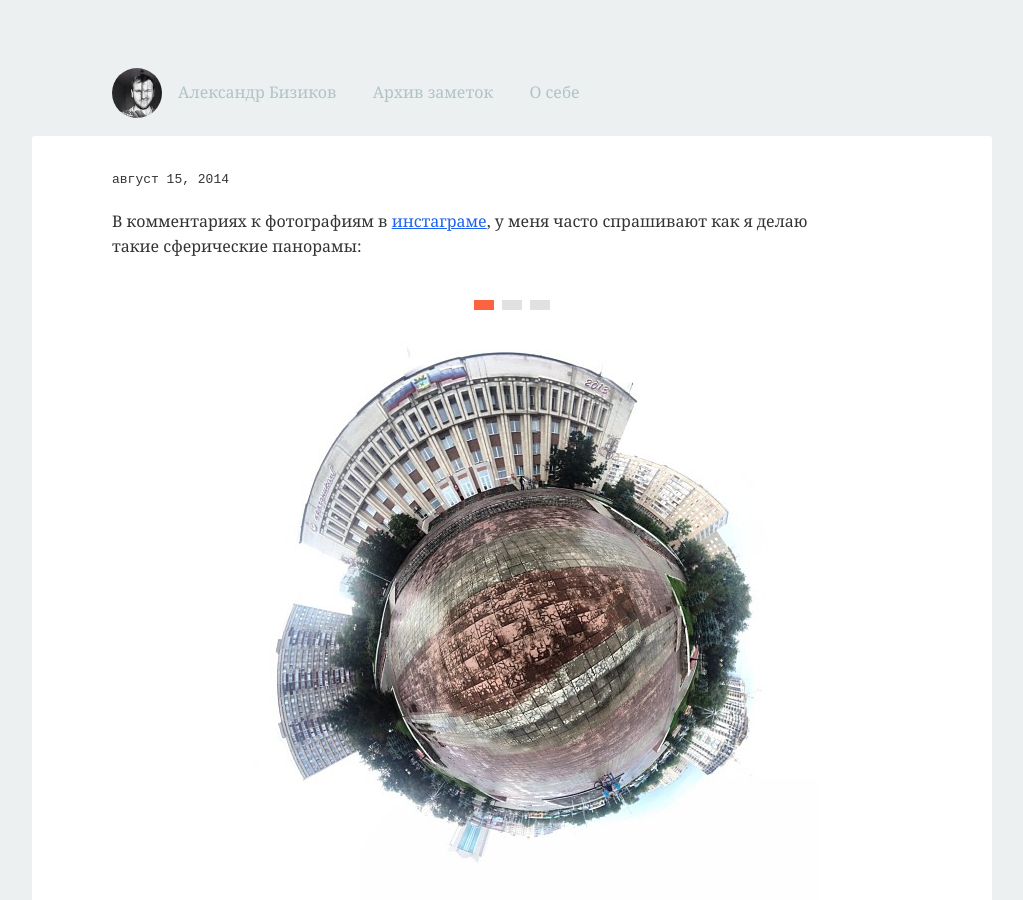
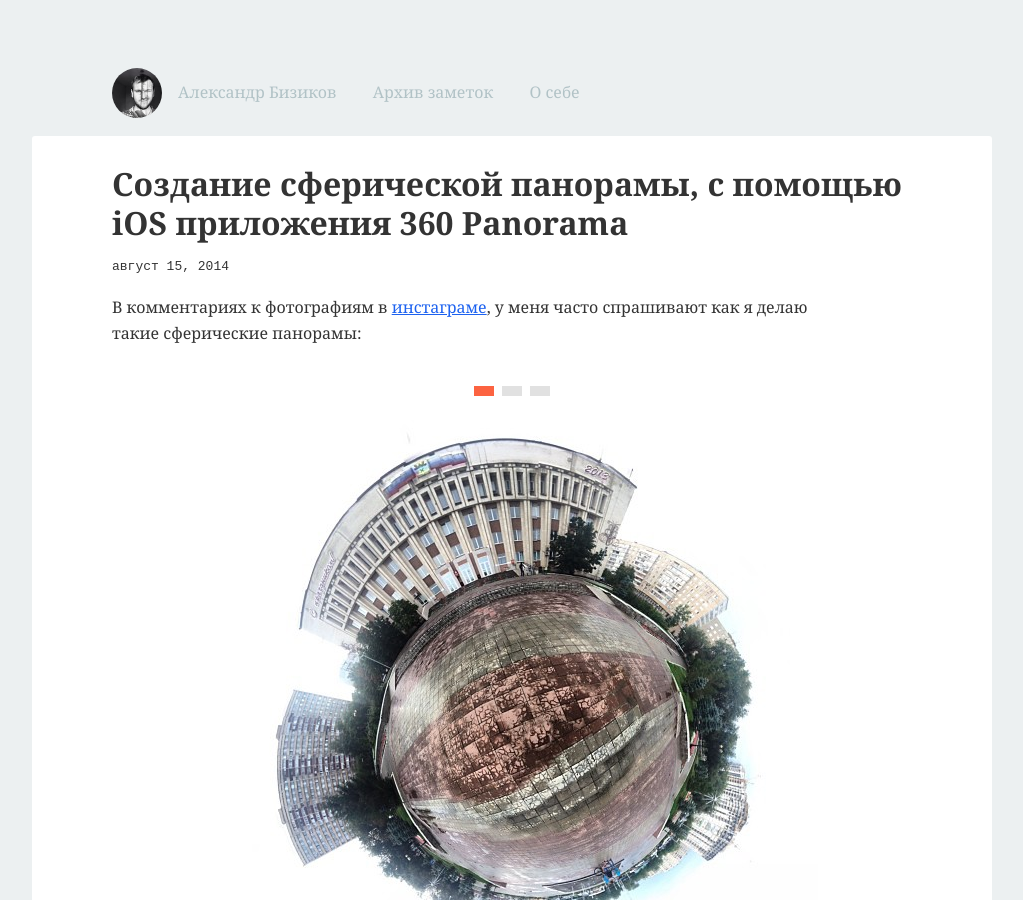
Before and after one commit to anna-vanlee/bizikov.ru, a Jekyll site: the page built from index.html, in a window 1280 px wide and 900 px high. Shown: the whole window, without its empty margins (128-1151 px from the left). Built offline with Jekyll 4.4.1, drawn with Linux system fonts in a browser that asks for light colours; some web fonts are replaced; a script that is not in the unit is left out; the list of posts is cut into pages by our own code; comment, search, counter and statistics services are not loaded.

Commit message:
Заголовок

```diff
--- a/_posts/2014-08-15-360-panorama-review.md
+++ b/_posts/2014-08-15-360-panorama-review.md
@@ -1,6 +1,6 @@
 ---
 layout: post
-title: ""
+title: "Создание сферической панорамы, с помощью iOS приложения 360 Panorama"
 excerpt: "Заметка о том, как делать потрясающие сферические фотографии, с помощью ios-приолжения 360 Panorama"
 keywords: "Apps for iPhone, Приложения для iphone и ipad, отличное фотоприложение для iphone, сферические фотографии на айфон"
 tags:
```
